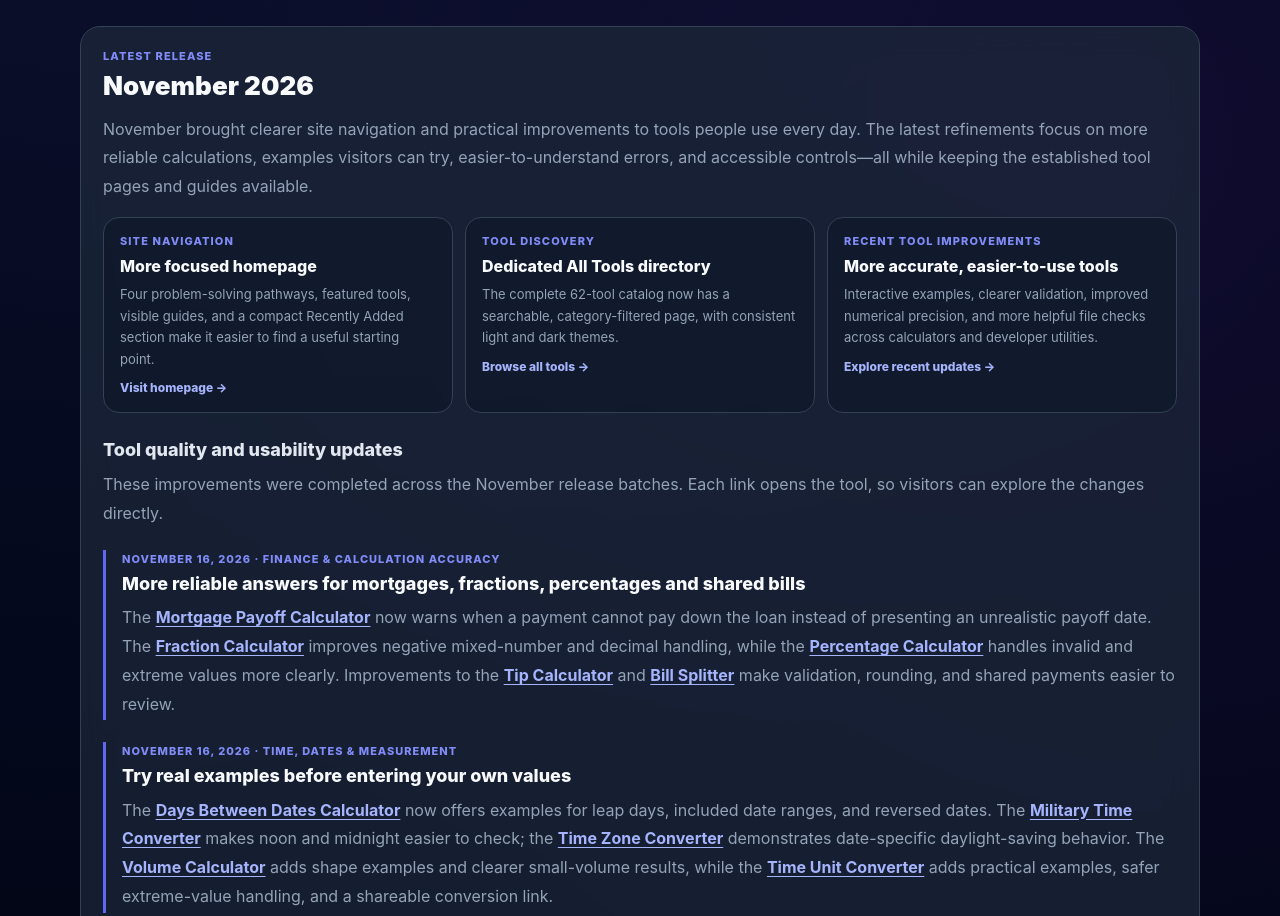
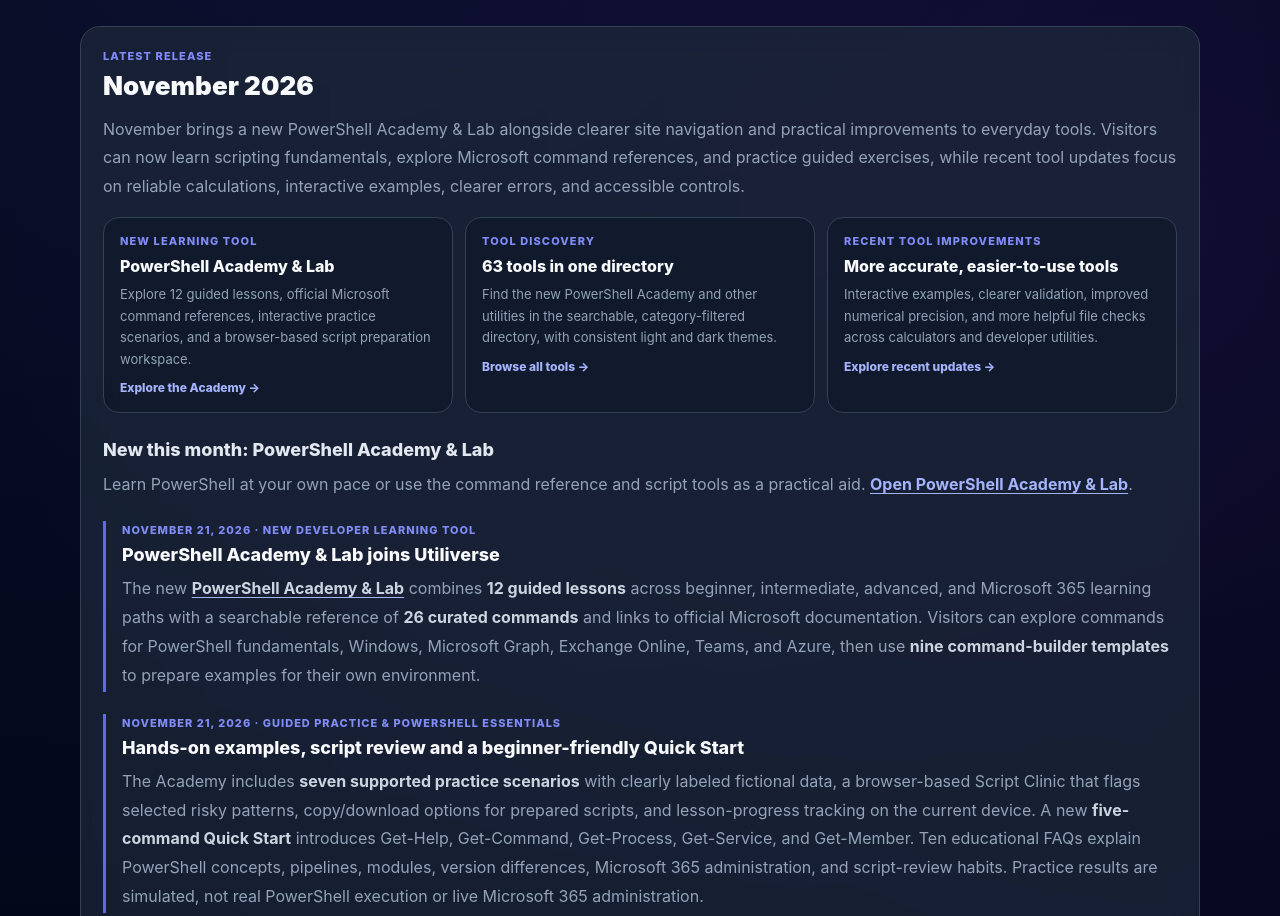
Before and after one commit to russellespinal-dlb/Utiliverse-app, a plain HTML site: page Updates.html in a window 1280 px wide. Shown: the part 460-1376 px from the top of the page. Drawn offline with Linux system fonts and the light colour scheme.

Commit message:
Add files via upload

```diff
--- a/Updates.html
+++ b/Updates.html
@@ -219,13 +219,20 @@ body.light-mode .update p a,body.light-mode .month-intro a{color:#4338ca}
   <div class="month-block" id="month-2026-11" data-month="2026-11" data-label="November 2026">
     <div class="kicker">Latest release</div>
     <h2>November 2026</h2>
-    <p class="month-intro">November brought clearer site navigation and practical improvements to tools people use every day. The latest refinements focus on more reliable calculations, examples visitors can try, easier-to-understand errors, and accessible controls—all while keeping the established tool pages and guides available.</p>
+    <p class="month-intro">November brings a new PowerShell Academy &amp; Lab alongside clearer site navigation and practical improvements to everyday tools. Visitors can now learn scripting fundamentals, explore Microsoft command references, and practice guided exercises, while recent tool updates focus on reliable calculations, interactive examples, clearer errors, and accessible controls.</p>
 
     <div class="month-summary">
-      <div class="card"><div class="kicker">Site navigation</div><h3>More focused homepage</h3><p>Four problem-solving pathways, featured tools, visible guides, and a compact Recently Added section make it easier to find a useful starting point.</p><a href="./">Visit homepage →</a></div>
-      <div class="card"><div class="kicker">Tool discovery</div><h3>Dedicated All Tools directory</h3><p>The complete 62-tool catalog now has a searchable, category-filtered page, with consistent light and dark themes.</p><a href="./Tools.html">Browse all tools →</a></div>
+      <div class="card"><div class="kicker">New learning tool</div><h3>PowerShell Academy &amp; Lab</h3><p>Explore 12 guided lessons, official Microsoft command references, interactive practice scenarios, and a browser-based script preparation workspace.</p><a href="./PowerShell_Academy/">Explore the Academy →</a></div>
+      <div class="card"><div class="kicker">Tool discovery</div><h3>63 tools in one directory</h3><p>Find the new PowerShell Academy and other utilities in the searchable, category-filtered directory, with consistent light and dark themes.</p><a href="./Tools.html">Browse all tools →</a></div>
       <div class="card"><div class="kicker">Recent tool improvements</div><h3>More accurate, easier-to-use tools</h3><p>Interactive examples, clearer validation, improved numerical precision, and more helpful file checks across calculators and developer utilities.</p><a href="#november-2026-quality">Explore recent updates →</a></div>
     </div>
+
+    <h3 id="november-powershell-academy">New this month: PowerShell Academy &amp; Lab</h3>
+    <p class="month-intro">Learn PowerShell at your own pace or use the command reference and script tools as a practical aid. <a href="./PowerShell_Academy/">Open PowerShell Academy &amp; Lab</a>.</p>
+
+    <div class="update"><div class="update-date">November 21, 2026 · New developer learning tool</div><h3>PowerShell Academy &amp; Lab joins Utiliverse</h3><p>The new <a href="./PowerShell_Academy/"><strong>PowerShell Academy &amp; Lab</strong></a> combines <strong>12 guided lessons</strong> across beginner, intermediate, advanced, and Microsoft 365 learning paths with a searchable reference of <strong>26 curated commands</strong> and links to official Microsoft documentation. Visitors can explore commands for PowerShell fundamentals, Windows, Microsoft Graph, Exchange Online, Teams, and Azure, then use <strong>nine command-builder templates</strong> to prepare examples for their own environment.</p></div>
+
+    <div class="update"><div class="update-date">November 21, 2026 · Guided practice &amp; PowerShell essentials</div><h3>Hands-on examples, script review and a beginner-friendly Quick Start</h3><p>The Academy includes <strong>seven supported practice scenarios</strong> with clearly labeled fictional data, a browser-based Script Clinic that flags selected risky patterns, copy/download options for prepared scripts, and lesson-progress tracking on the current device. A new <strong>five-command Quick Start</strong> introduces Get-Help, Get-Command, Get-Process, Get-Service, and Get-Member. Ten educational FAQs explain PowerShell concepts, pipelines, modules, version differences, Microsoft 365 administration, and script-review habits. Practice results are simulated, not real PowerShell execution or live Microsoft 365 administration.</p></div>
 
     <h3 id="november-2026-quality">Tool quality and usability updates</h3>
     <p class="month-intro">These improvements were completed across the November release batches. Each link opens the tool, so visitors can explore the changes directly.</p>
```
